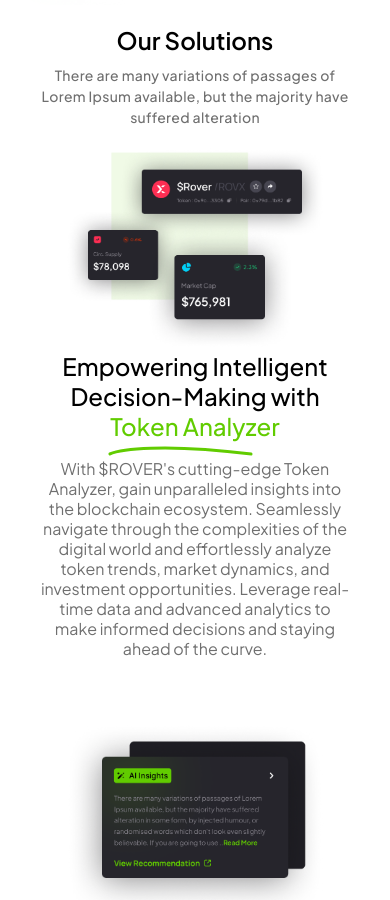
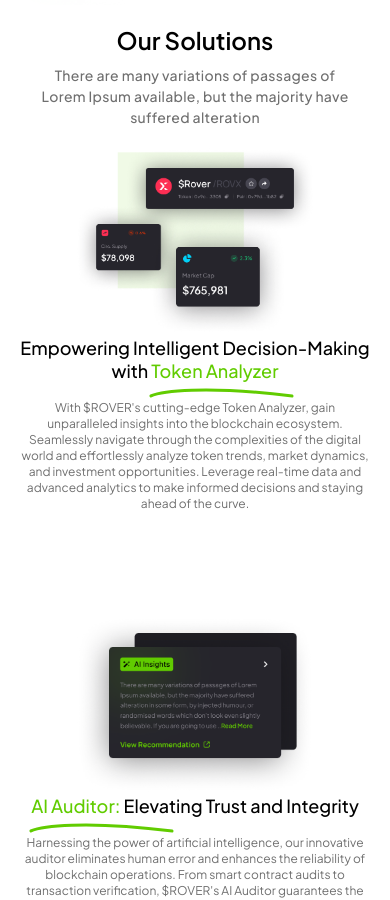
Before and after one commit to luckblock-project/luckblock-website, a Next.js app: page / in a window 390 px wide. Shown: the part 760-1660 px from the top of the page. Built offline with nearby package versions, Linux system fonts and the light colour scheme.

Commit message:
fix: (issues 9, 10, 11) 'Our Solutions' section issues

```diff
--- a/components/home/solutions.tsx
+++ b/components/home/solutions.tsx
@@ -38,8 +38,8 @@ export function Solutions(): JSX.Element {
           className={styles.solution_image}
           src={solutions[0].img}
           alt={solutions[0].underline}
-          width={400}
-          height={460}
+          width={900}
+          height={960}
           quality={100}
         />
         <div className={styles.solution_content}>
--- a/styles/solutions.module.scss
+++ b/styles/solutions.module.scss
@@ -2,12 +2,12 @@
 @import "mixins";
 
 .solutions {
-  padding: 20px;
+  padding: 40px 20px;
 
   .solution_row {
-    display: flex;
-    align-items: center;
+    @include center;
     justify-content: space-between;
+    padding: 20px 0;
 
     &:nth-child(even) {
       flex-direction: row-reverse;
@@ -15,6 +15,7 @@
 
     .solution_image {
       width: 50%;
+      height: auto;
     }
 
     .solution_content {
@@ -52,22 +53,22 @@
   }
 
   @media screen and (max-width: 998px) {
+    padding: 40px 0;
+
     .solution_row {
       .solution_image {
-        width: 100%;
-        padding: 0;
-        width: 300px;
+        width: 60%;
         height: auto;
       }
 
       .solution_content {
-        width: 100%;
+        width: 40%;
         gap: 18px;
         padding: 0;
         align-items: center;
 
         h3 {
-          font-size: 28px;
+          font-size: 24px;
           text-align: center;
 
           .solution_underline_text:after {
@@ -77,16 +78,16 @@
         }
 
         p {
+          font-size: 16px;
+          line-height: 20px;
           text-align: center;
         }
       }
     }
   }
-}
 
-@media screen and (max-width: 767px) {
-  .solutions {
-    padding: 20px;
+  @media screen and (max-width: 767px) {
+    padding: 0;
 
     .solution_row {
       flex-direction: column;
@@ -96,20 +97,20 @@
       }
 
       .solution_image {
-        width: 100%;
-        padding: 0;
-        width: 260px;
+        width: 240px;
         height: auto;
       }
 
       .solution_content {
+        width: 100%;
+
         h3 {
-          font-size: 24px;
+          font-size: 18px;
         }
 
         p {
-          font-size: 16px;
-          line-height: 20px;
+          font-size: 12px;
+          line-height: 16px;
         }
       }
     }
```
